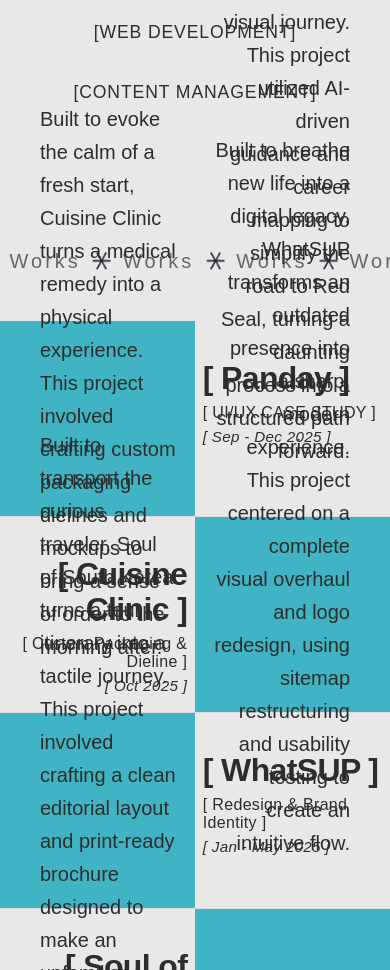
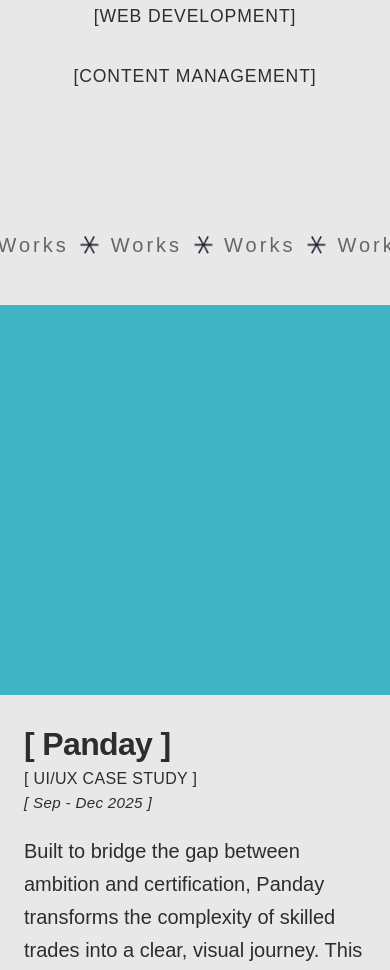
Before and after one commit to antyc0817/Reagan-Port, a Next.js app: page / in a window 390 px wide. Shown: the part 2559-3529 px from the top of the page. Built offline with nearby package versions, Linux system fonts and the light colour scheme; a web font is replaced by a local one.

Commit message:
responsive

```diff
--- a/app/components/HowICanHelp.module.css
+++ b/app/components/HowICanHelp.module.css
@@ -7,7 +7,7 @@
   font-size: 1.25rem;
   font-weight: 400;
   color: var(--foreground);
-  margin-bottom: 2.5rem;
+  margin-bottom: 1.5rem;
   letter-spacing: 0.02em;
 }
 
--- a/app/page.module.css
+++ b/app/page.module.css
@@ -179,6 +179,71 @@
     text-align: left;
 }
 
+/* Responsive - squares grid, column text */
+@media (max-width: 768px) {
+    .projectList {
+        display: grid;
+        grid-template-columns: 1fr;
+        gap: 0;
+    }
+
+    .projectRow {
+        grid-template-columns: 1fr;
+        grid-template-rows: auto auto;
+    }
+
+    .projectRowReverse .projectImage,
+    .projectRowReverse .projectInfo {
+        order: unset;
+    }
+
+    .projectImage {
+        aspect-ratio: 1;
+        order: 1;
+    }
+
+    .projectInfo {
+        order: 2;
+        display: flex;
+        flex-direction: column;
+        padding: 2rem 1.5rem;
+        min-height: auto;
+    }
+
+    .projectInfoHead {
+        position: static;
+        left: auto;
+        right: auto;
+        text-align: left;
+        margin-bottom: 1.5rem;
+    }
+
+    .projectInfoHeadLeft,
+    .projectInfoHeadRight {
+        left: auto;
+        right: auto;
+        text-align: left;
+    }
+
+    .projectDesc {
+        position: static;
+        bottom: auto;
+        right: auto;
+        left: auto;
+        width: 100%;
+        max-width: none;
+        text-align: left;
+        margin-top: 0;
+    }
+
+    .projectDescLeft,
+    .projectDescRight {
+        right: auto;
+        left: auto;
+        text-align: left;
+    }
+}
+
 .comingSoon {
     padding: 4rem 2rem;
     text-align: center;
```
